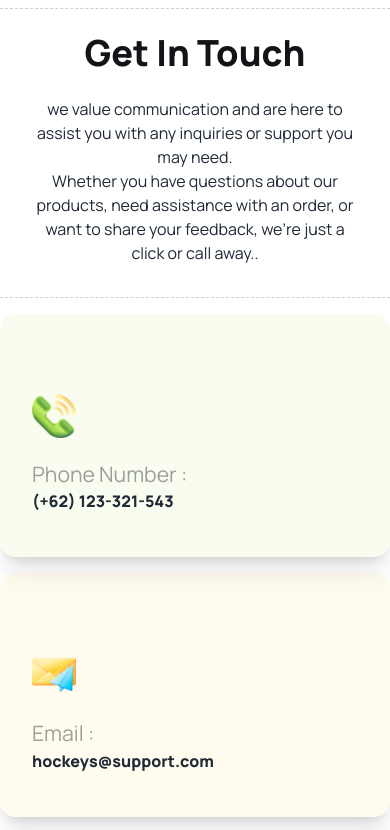
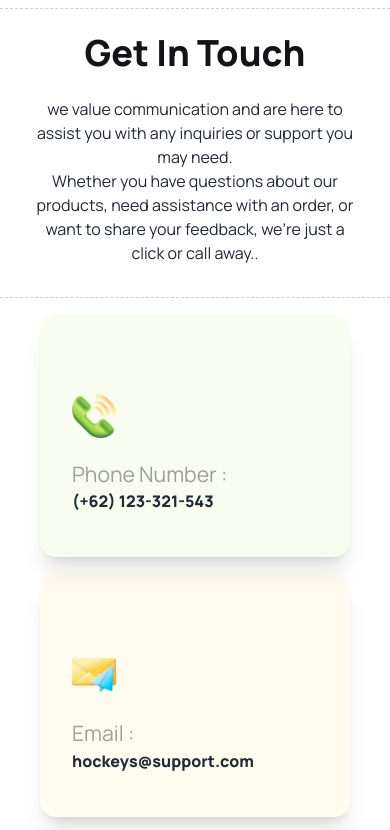
Before and after one commit to sujauddoula352/B9A3-Hockeys-main, a plain HTML site: page index.html in a window 390 px wide. Shown: the part 6841-7671 px from the top of the page. Drawn offline with nearby package versions, Linux system fonts and the light colour scheme.

Commit message:
problem flexi

```diff
--- a/index.html
+++ b/index.html
@@ -347,15 +347,15 @@
 </section>
 
 
-        <section class="container text-center my-24 mx-auto">
+        <section class="container text-center my-24 lg:mx-auto">
             <div class="border">
                 <h1 class="text-[#131318] text-4xl font-extrabold my-6">Get In Touch</h1>
                 <p class="text-[1rem] mb-8 mx-7 lg:mx-24">we value communication and are here to assist you with any inquiries or support you may need. <br> Whether you have questions about our products, need assistance with an order, or want to share your feedback, we're just a click or call away..</p>
             </div>
 
-        <section class="mx-auto grid grid-cols-1 lg:grid-cols-3 ">
+        <section class="mx-10 lg:mx-auto grid grid-cols-1 lg:grid-cols-3 ">
             <div>
-                <div class=" w-full lg:w-4/5 bg-base-100 shadow-xl text-left my-4 px-8 pt-20 rounded-2xl bg-[#BCED6D1A]">
+                <div class="lg:w-4/5 bg-base-100 shadow-xl text-left my-4 px-8 pt-20 rounded-2xl bg-[#BCED6D1A]">
                     <img class="w-11 pb-5" src="./Images/Group17.png">
                       <h2 class="text-[1.325rem] text-[#13131866]">Phone Number :</h2>
                       <p class="font-extrabold pb-11">(+62) 123-321-543</p>
@@ -395,7 +395,7 @@
                     <input type="text" placeholder="Enter your Number" class="input bg-[#13131808] w-full" />
                 </label>
                 <label class=" col-span-2 text-xl font-bold"> Message
-                    <textarea class="textarea bg-[#13131808] w-full pb-28" placeholder="Write your message"></textarea>
+                    <textarea class="textarea bg-[#13131808] w-full pb-28 " placeholder="Write your message"></textarea>
                 </label>
                  <button class="btn btn-active col-span-2 btn-secondary font-extrabold text-xl">Send Message</button>
 
```
